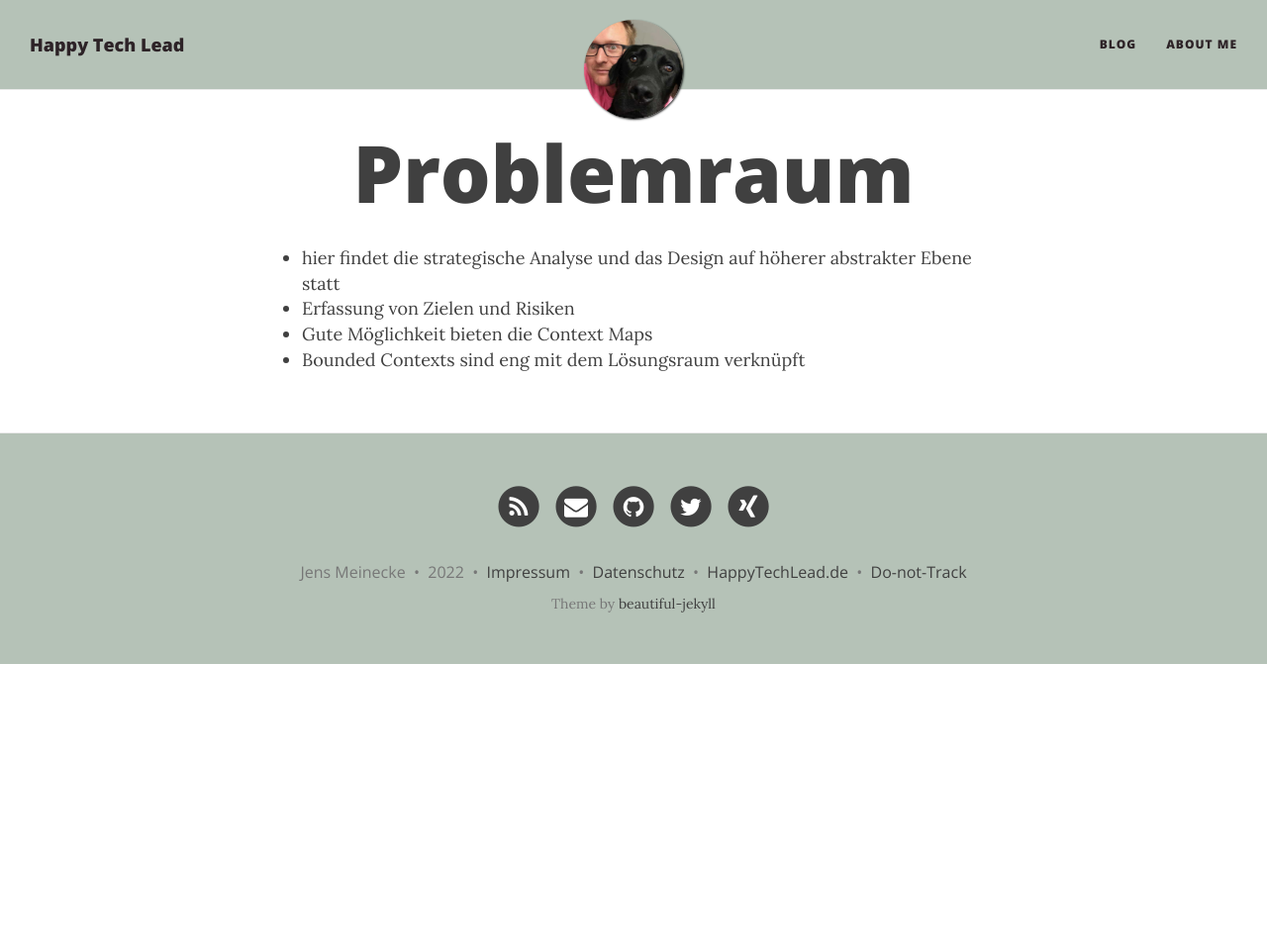
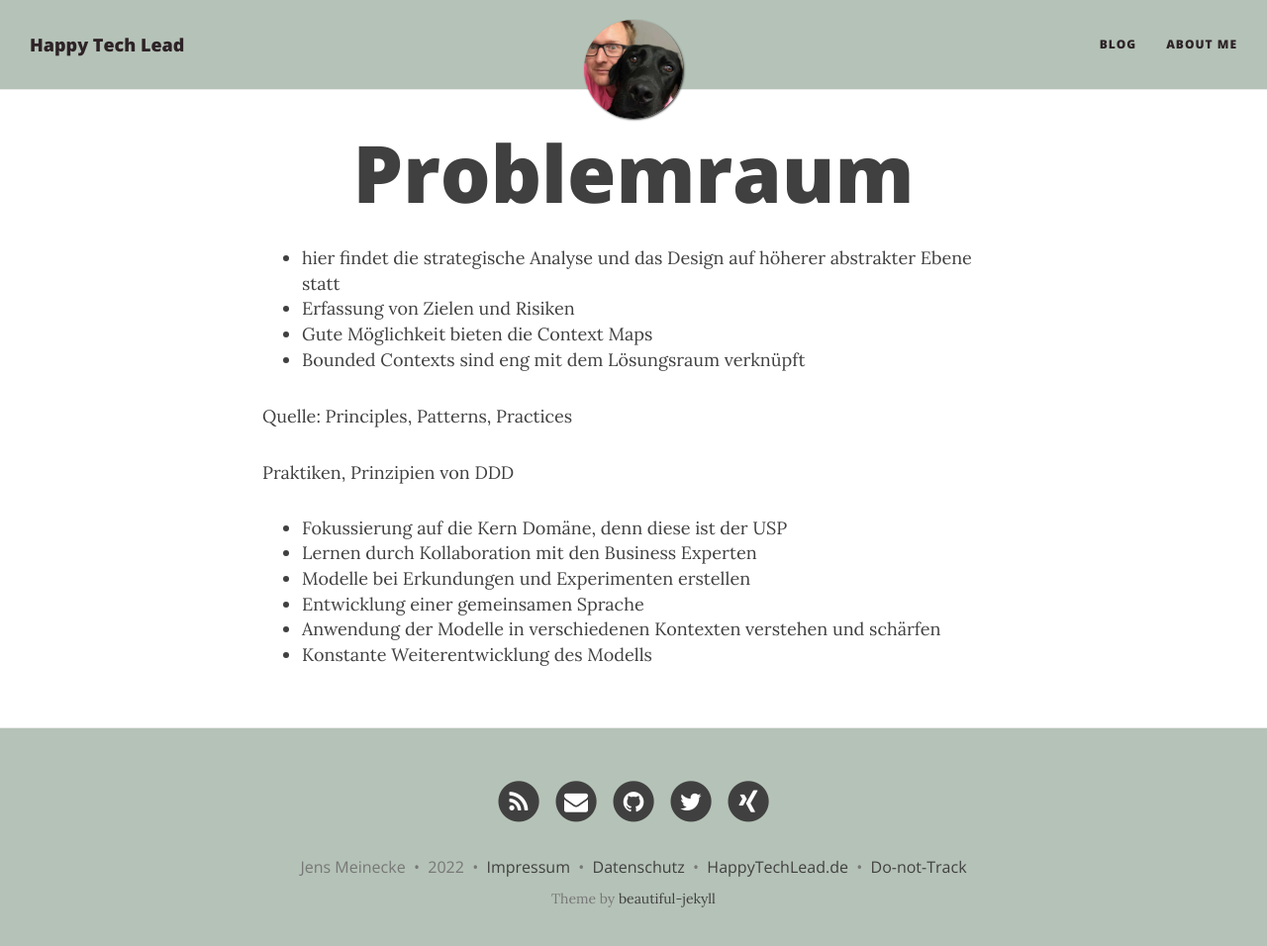
Before and after one commit to meinjens/happytechlead.github.io, a Jekyll site: the page built from ddd/problem-space.md, in a window 1280 px wide and 969 px high. Shown: the top 956 px of the window at 99% size. Built offline with Jekyll 4.4.1, drawn with Linux system fonts in a browser that asks for light colours; nearby versions of some CDN libraries; comment, search, counter and statistics services are not loaded.

Commit message:
feat: added from PPP

```diff
--- a/ddd/problem-space.md
+++ b/ddd/problem-space.md
@@ -8,3 +8,14 @@ permalink: /ddd/problem-space
 - Erfassung von Zielen und Risiken
 - Gute Möglichkeit bieten die Context Maps
 - Bounded Contexts sind eng mit dem Lösungsraum verknüpft
+
+Quelle: Principles, Patterns, Practices
+
+Praktiken, Prinzipien von DDD
+
+* Fokussierung auf die Kern Domäne, denn diese ist der USP
+* Lernen durch Kollaboration mit den Business Experten
+* Modelle bei Erkundungen und Experimenten erstellen
+* Entwicklung einer gemeinsamen Sprache
+* Anwendung der Modelle in verschiedenen Kontexten verstehen und schärfen
+* Konstante Weiterentwicklung des Modells
```
